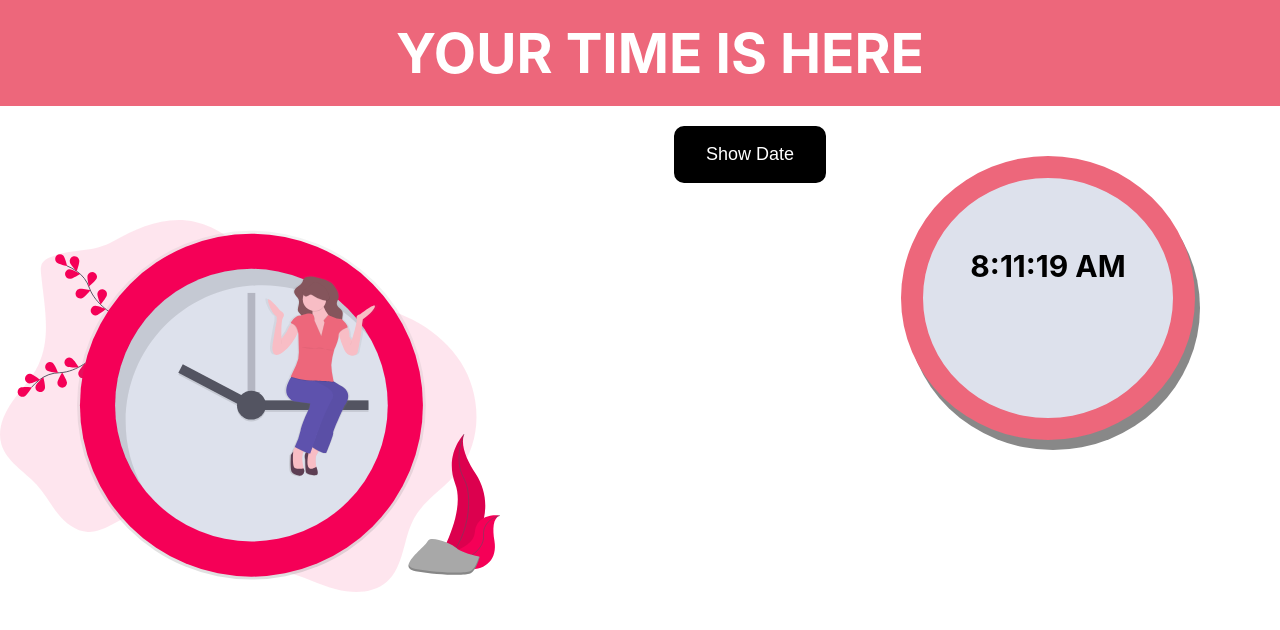
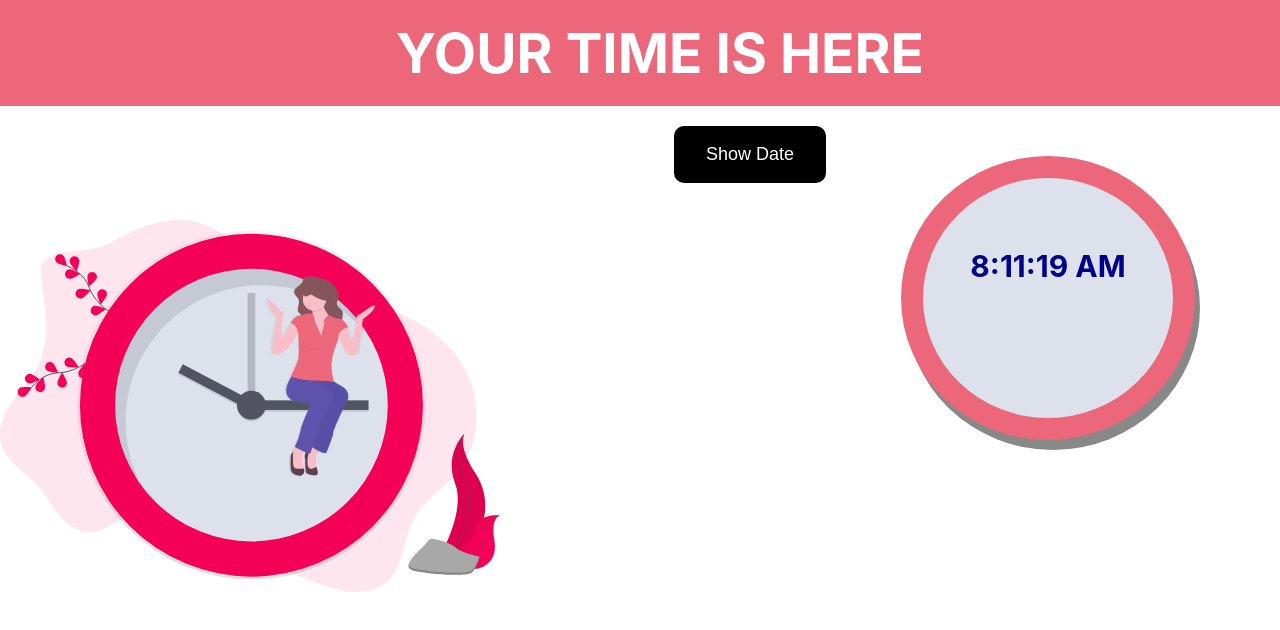
Before and after one commit to Prince-1501/Practice-react, a React (Create React App) app in the folder react-clock-new-version/: page / in a window 1280 px wide. Shown: the top 630 px of the page. Built offline with nearby package versions, Linux system fonts and the light colour scheme.

Commit message:
add colour to clock face

```diff
--- a/react-clock-new-version/src/App.module.css
+++ b/react-clock-new-version/src/App.module.css
@@ -44,6 +44,6 @@
 
 .showTime{
   font-size: 30px;
-  color: black;
+  color: darkblue;
   font-weight: bold;
 }
```
